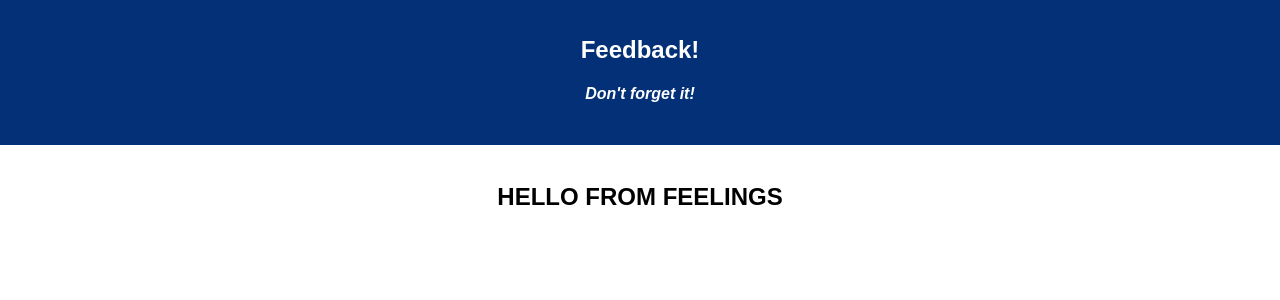
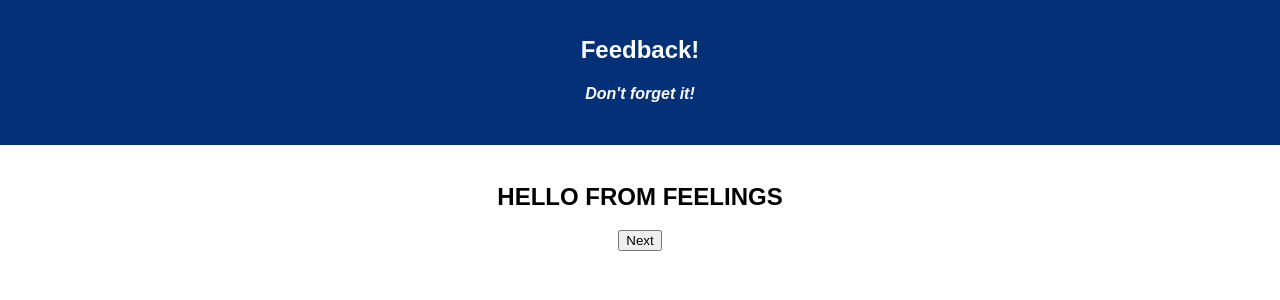
Before and after one commit to paperjoob/prime-feedback-redux, a React (Create React App) app: page / in a window 1280 px wide. Shown: the top 300 px of the page. Built offline with nearby package versions, Linux system fonts and the light colour scheme.

Commit message:
created components to be able to route to next page

```diff
--- a/package.json
+++ b/package.json
@@ -5,6 +5,7 @@
   "proxy": "http://localhost:5000",
   "dependencies": {
     "axios": "^0.19.0",
+    "body-parser": "^1.19.0",
     "pg": "^7.4.1",
     "react": "^16.8.6",
     "react-dom": "^16.8.6",
--- a/src/components/App/App.js
+++ b/src/components/App/App.js
@@ -1,9 +1,12 @@
 import React, { Component } from 'react';
 import { HashRouter as Router, Route, Link } from 'react-router-dom';
-import axios from 'axios';
 import './App.css';
 
 import Feeling from '../Feeling/Feeling';
+import Understanding from '../Understanding/Understanding';
+import ReviewPage from '../ReviewPage/ReviewPage';
+import Support from '../Support/Support';
+import Comments from '../Comments/Comments';
 
 class App extends Component {
   render() {
@@ -18,6 +21,10 @@ class App extends Component {
         <Router>
           <Link to="/"></Link>
           <Route exact path="/" component={Feeling} />
+          <Route exact path="/understanding" component={Understanding} />
+          <Route exact path="/support" component={Support} />
+          <Route exact path="/comments" component={Comments} />
+          <Route exact path="/review" component={ReviewPage} />
         </Router>
         </div>
       </div>
--- /dev/null
+++ b/src/components/Comments/Comments.js
@@ -0,0 +1,13 @@
+import React, { Component } from 'react';
+
+class Comments extends Component {
+    render() {
+        return (
+          <div className="CommentsDiv">
+            <h2>Comments Components</h2>
+          </div>
+        );
+      }
+    }
+
+    export default Comments;
--- a/src/components/Feeling/Feeling.js
+++ b/src/components/Feeling/Feeling.js
@@ -1,10 +1,19 @@
 import React, { Component } from 'react';
+import { HashRouter as Router, Route, Link } from 'react-router-dom';
+
+import Understanding from '../Understanding/Understanding';
 
 class Feeling extends Component {
     render() {
         return (
-          <div className="Feelings">
+          <div className="FeelingDiv">
             <h2>HELLO FROM FEELINGS</h2>
+            <div>
+                <Router>
+                    <Link to="/understanding"><button>Next</button></Link>
+                    <Route exact path="/understanding" component={Understanding} />
+                </Router>
+            </div>
           </div>
         );
       }
--- /dev/null
+++ b/src/components/ReviewPage/ReviewPage.js
@@ -0,0 +1,15 @@
+import React, { Component } from 'react';
+
+class ReviewPage extends Component {
+    render() {
+        return (
+          <div className="ReviewDiv">
+            <h2>Review</h2>
+            <div>
+            </div>
+          </div>
+        );
+      }
+    }
+
+    export default ReviewPage;
--- /dev/null
+++ b/src/components/Support/Support.js
@@ -0,0 +1,22 @@
+import React, { Component } from 'react';
+import { HashRouter as Router, Route, Link } from 'react-router-dom';
+
+import Comments from '../Comments/Comments';
+
+class Support extends Component {
+    render() {
+        return (
+          <div className="SupportDiv">
+            <h2>HELLO FROM Support Me</h2>
+            <div>
+                <Router>
+                    <Link to="/comments"><button>Next</button></Link>
+                    <Route exact path="/comments" component={Comments} />
+                </Router>
+            </div>
+          </div>
+        );
+      }
+    }
+
+    export default Support;
--- /dev/null
+++ b/src/components/Understanding/Understanding.js
@@ -0,0 +1,23 @@
+import React, { Component } from 'react';
+import { HashRouter as Router, Route, Link } from 'react-router-dom';
+
+import Support from '../Support/Support';
+
+class Understanding extends Component {
+    render() {
+        return (
+
+          <div className="UnderstandingDiv">
+            <h2>HELLO FROM Understanding</h2>
+            <div>
+                <Router>
+                    <Link to="/support"><button>Next</button></Link>
+                    <Route exact path="/support" component={Support} />
+                </Router>
+            </div>
+          </div>
+        );
+      }
+    }
+
+    export default Understanding;
```
